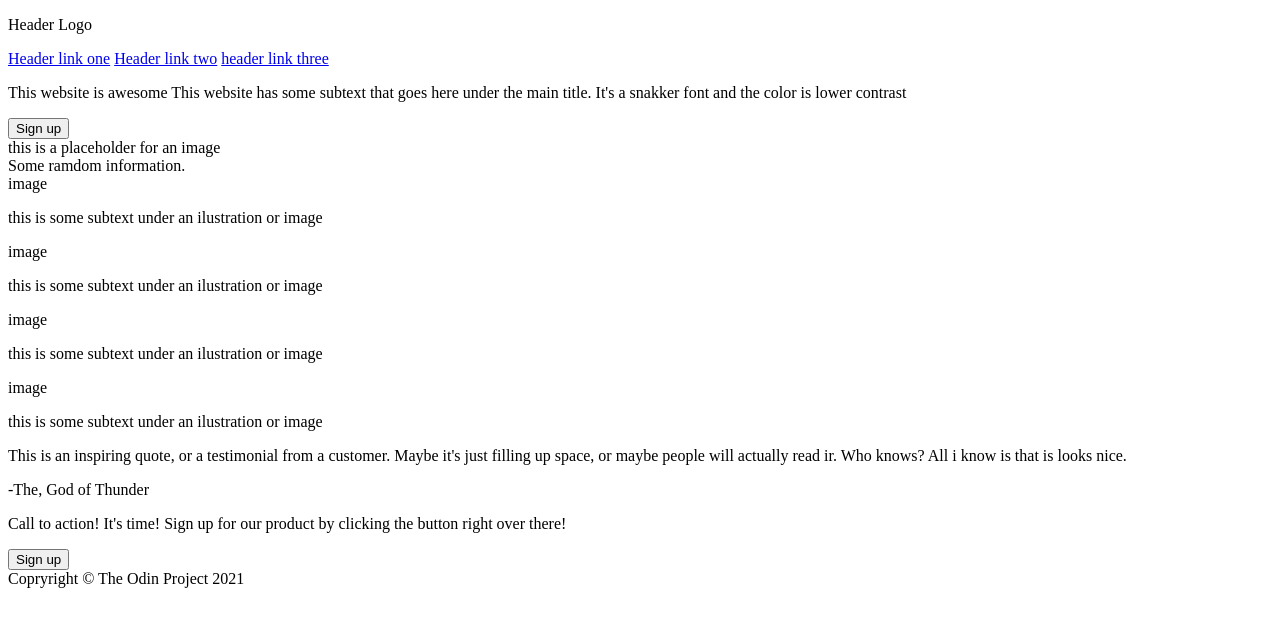
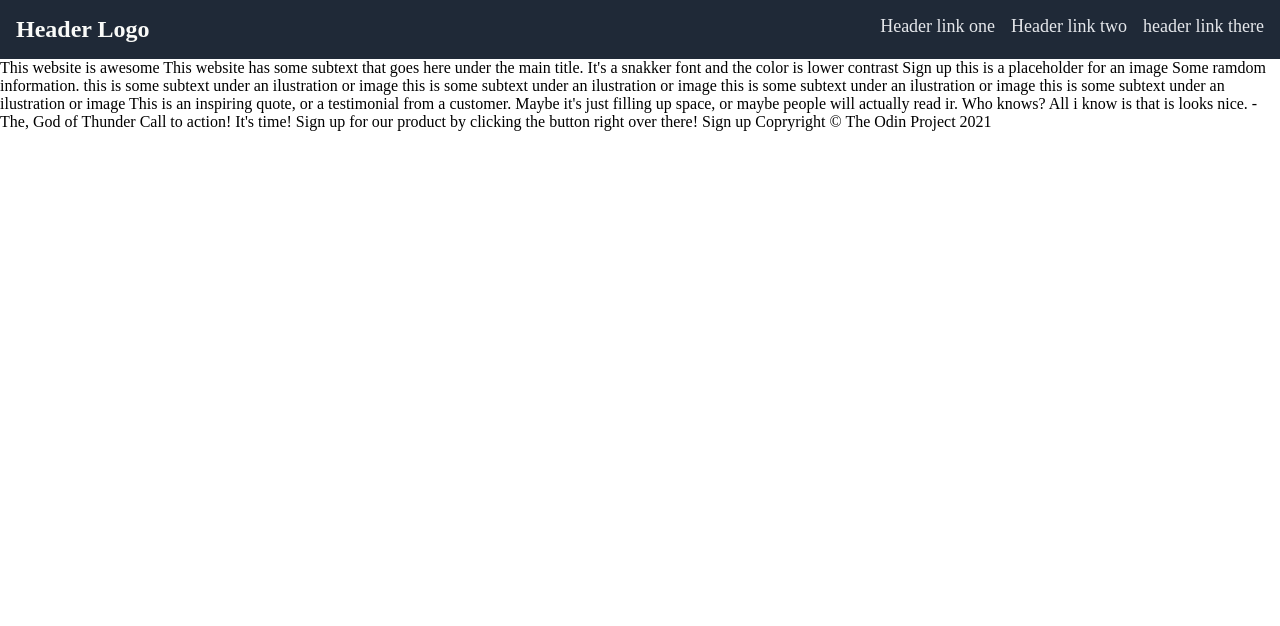
Before and after one commit to xBorr/odin-landing-page, a plain HTML site: page index.html in a window 1280 px wide. Drawn offline with Linux system fonts and the light colour scheme.

Commit message:
New start, header created

```diff
--- a/index.html
+++ b/index.html
@@ -1,48 +1,50 @@
 <!DOCTYPE html>
 <html>
+
 <head>
     <meta charset="utf-8">
     <title>Landing Page</title>
-        <link src="stylesheet" href="./style/style.css">
+    <link rel="stylesheet" href="./style/style.css">
 </head>
+
 <body>
     <div class="header">
-            <p>Header Logo</p>
+        <div class="logo">
+            Header Logo
+        </div>
         <div class="links">
             <a href="#">Header link one</a>
             <a href="#">Header link two</a>
-                <a href="#">header link three</a>
+                <a href="#">header link there</a>
         </div>
     </div>
-        <div class="container">
-            <div class="main-container">
-            <p>This website is awesome
-            This website has some subtext that goes here under the main title. It's a snakker font and the color is lower contrast</p>
-            <button> Sign up</button>
-            </div>
-            <div class="main-image">this is a placeholder for an image</div>
-        </div>
-        <div class="container">
-            <div class="">Some ramdom information.</div>
-            <div class="images">
-                <div class="image">image</div>
-                <p>this is some subtext under an ilustration or image</p><div class="image">image</div>
-                <p>this is some subtext under an ilustration or image</p><div class="image">image</div>
-                <p>this is some subtext under an ilustration or image</p><div class="image">image</div>
-                <p>this is some subtext under an ilustration or image</p>
-            </div>
-        </div>
-        <div class="container">
-            <p>This is an inspiring quote, or a testimonial from a customer. Maybe it's just filling up space, or maybe people will actually read ir. Who knows? All i know is that is looks nice.</p>
-            <p>-The, God of Thunder</p>
-        </div>
-        <div class="container">
-            <p>Call to action! It's time!
-            Sign up for our product by clicking the button right over there!</p>
-            <button>Sign up</button>
-        </div>
-        <div class="footer">
+    This website is awesome
+
+    This website has some subtext that goes here under the main title. It's a snakker font and the color is lower
+    contrast
+    Sign up
+
+    this is a placeholder for an image
+
+
+    Some ramdom information.
+
+
+    this is some subtext under an ilustration or image
+    this is some subtext under an ilustration or image
+    this is some subtext under an ilustration or image
+    this is some subtext under an ilustration or image
+
+    This is an inspiring quote, or a testimonial from a customer. Maybe it's just filling up space, or maybe people will
+    actually read ir. Who knows? All i know is that is looks nice.
+    -The, God of Thunder
+
+    Call to action! It's time!
+    Sign up for our product by clicking the button right over there!
+    Sign up
+
     Copryright © The Odin Project 2021
-        </div>
+
 </body>
+
 </html>
--- a/style/style.css
+++ b/style/style.css
@@ -0,0 +1,30 @@
+body {
+    display: flex;
+    flex-direction: column;
+    padding: 0;
+    margin: 0;
+}
+
+.header {
+    display: flex;
+    justify-content: space-between;
+    background-color: #1F2937;
+    padding: 16px;
+}
+
+.logo {
+    font-size: 24px;
+    color: #F9FAF8;
+    font-weight: 900;
+}
+
+.links {
+    display: flex;
+    gap: 16px;
+}
+
+a {
+    text-decoration: none;
+    color: #E5E7EB;
+    font-size: 18px;
+}
```
Lines whose indentation alone changed are shown as unchanged.
